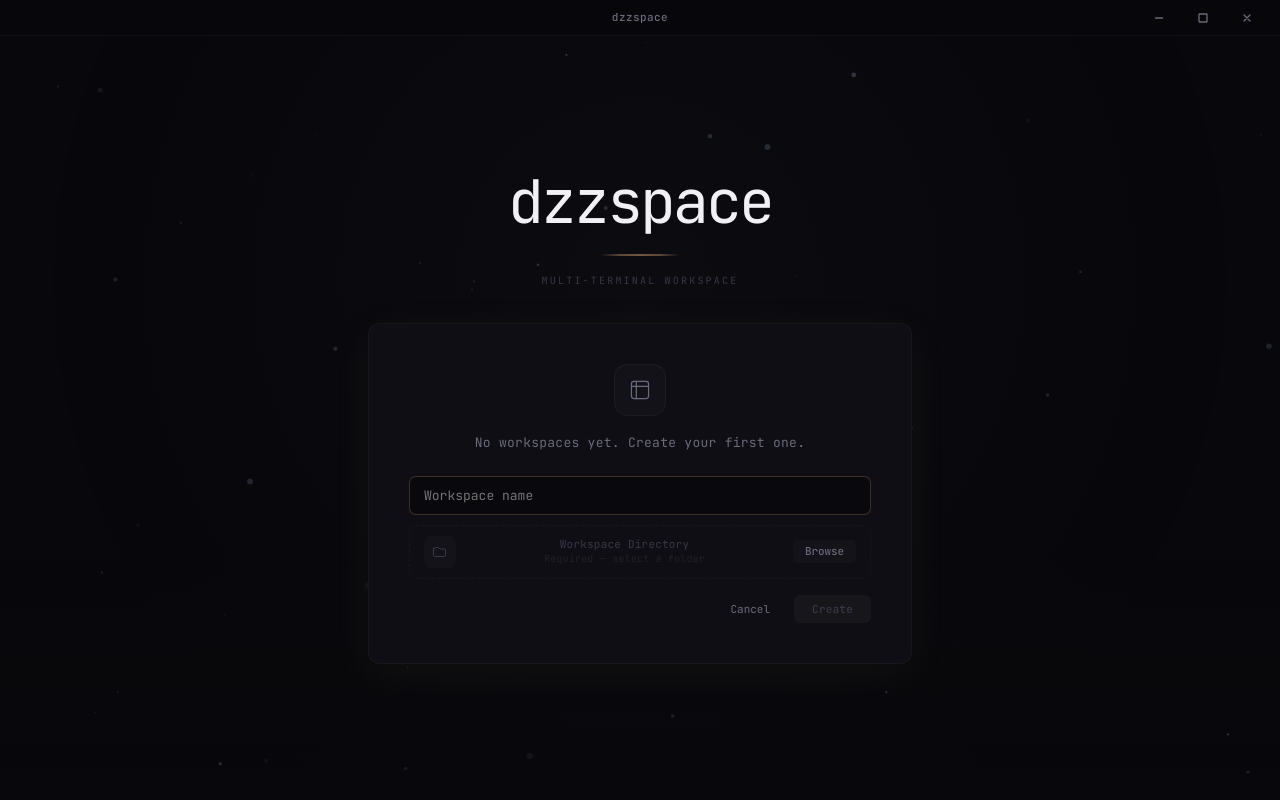
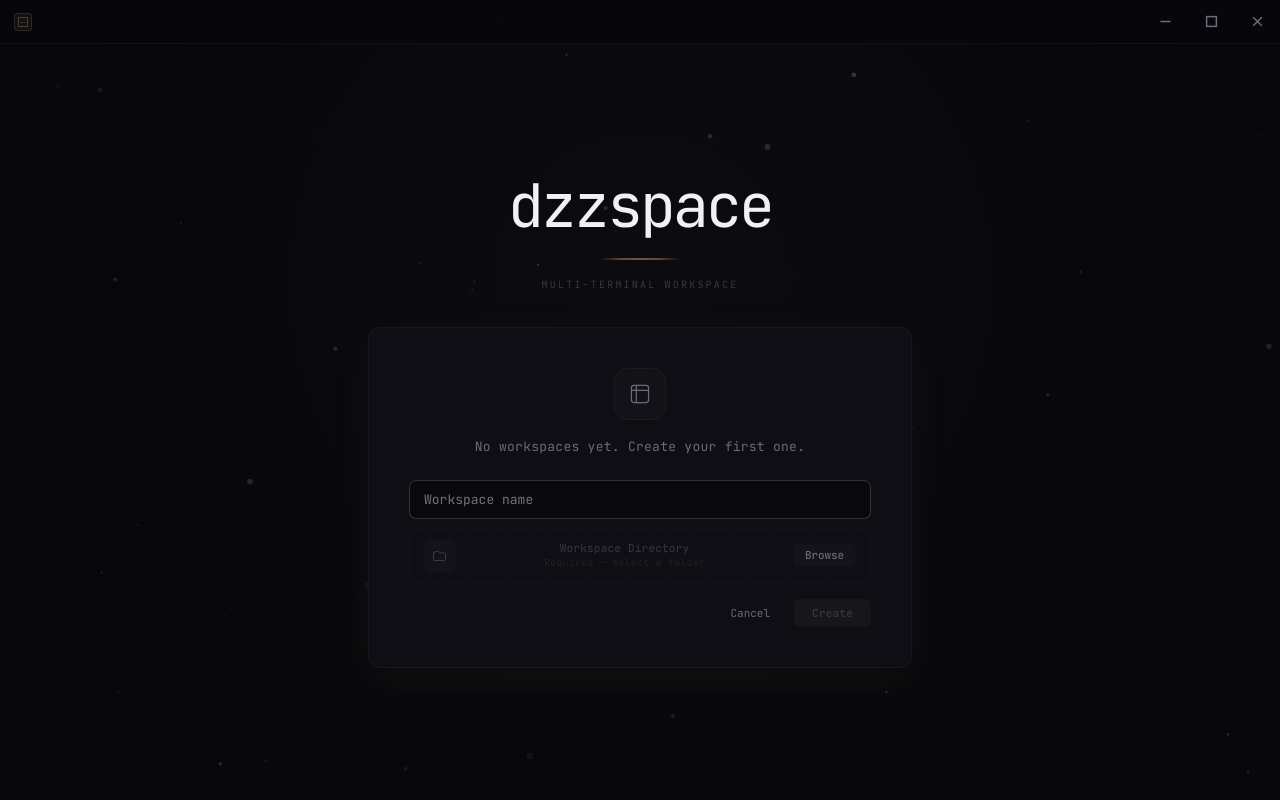
Before and after one commit to dodo1653/dzzspace, a React (Vite) app: page / in a window 1280 px wide. Built offline with nearby package versions, Linux system fonts and the light colour scheme.

Commit message:
dzzspace v1.1

```diff
--- a/package.json
+++ b/package.json
@@ -8,6 +8,7 @@
     "build": "tsc -b && electron-vite build",
     "preview": "electron-vite preview",
     "make": "electron-vite build && electron-forge make",
+    "dist": "electron-vite build && electron-builder --win --config.win.target=nsis",
     "lint": "eslint src/",
     "typecheck": "tsc --noEmit"
   },
@@ -33,6 +34,7 @@
     "@typescript-eslint/parser": "^7.0.0",
     "autoprefixer": "^10.4.0",
     "electron": "^31.0.0",
+    "electron-builder": "^26.15.3",
     "electron-vite": "^2.3.0",
     "eslint": "^8.57.0",
     "postcss": "^8.4.0",
--- a/src/main/pty.ts
+++ b/src/main/pty.ts
@@ -10,7 +10,7 @@ export function registerPtyHandlers() {
   ipcMain.handle('pty:create', (_event, options: { cwd?: string }) => {
     const id = `term-${nextId++}`
     const shell = 'powershell.exe'
-    const shellArgs = ['-NoProfile', '-NoLogo', '-NoExit', '-Command', "function prompt {\"[$((Get-Location).Path.Replace($HOME,'~').Replace('\\','/'))] ❯ \"}"]
+    const shellArgs = ['-NoProfile', '-NoLogo', '-NoExit', '-Command', "function prompt {\"$((Get-Location).Path.Replace($HOME,'~').Replace('\\','/')) ❯ \"}"]
 
     const cwd = options.cwd || process.env.USERPROFILE || 'C:\\'
     sessionCwds.set(id, cwd)
--- a/src/renderer/components/TitleBar.tsx
+++ b/src/renderer/components/TitleBar.tsx
@@ -1,5 +1,4 @@
 import React from 'react'
-import { useWorkspaceStore } from '../store/workspaceStore'
 import { IconSidebar } from './icons'
 import { playClick, playWindowClose } from '../utils/sound'
 
@@ -10,89 +9,85 @@ interface TitleBarProps {
 }
 
 const TitleBar: React.FC<TitleBarProps> = ({ onToggleSidebar, sidebarVisible, showSidebarToggle = true }) => {
-  const workspaces = useWorkspaceStore((s) => s.workspaces)
-  const activeId = useWorkspaceStore((s) => s.activeWorkspaceId)
-  const activeWs = workspaces.find((w) => w.id === activeId)
   const isMac = window.dzz?.platform === 'darwin'
 
   const handleMinimize = () => window.dzz?.window.minimize()
   const handleMaximize = () => window.dzz?.window.maximize()
-  const handleClose = () => window.dzz?.window.close()
+  const handleClose = () => { handleClose_(); playWindowClose() }
+  function handleClose_() { window.dzz?.window.close() }
 
   return (
     <div className="title-bar">
+      {isMac ? (
         <div className="title-bar-left">
-        {isMac ? (
-          <div style={{ display: 'flex', alignItems: 'center', gap: 6 }}>
           <div className="title-bar-traffic-lights">
-              <button className="title-bar-traffic-light close" onClick={() => { handleClose(); playWindowClose() }}>
-                <svg width="6" height="6" viewBox="0 0 6 6" fill="none" stroke="rgba(0,0,0,0.35)" strokeWidth="0.8" strokeLinecap="round">
-                  <path d="M1.5 1.5l3 3M4.5 1.5l-3 3" />
+            <button className="title-bar-traffic-light close" onClick={() => { handleClose_(); playWindowClose() }}>
+              <svg width="7" height="7" viewBox="0 0 7 7" fill="none" stroke="rgba(0,0,0,0.35)" strokeWidth="0.9" strokeLinecap="round">
+                <path d="M1.8 1.8l3.4 3.4M5.2 1.8l-3.4 3.4" />
               </svg>
             </button>
             <button className="title-bar-traffic-light minimize" onClick={handleMinimize}>
-                <svg width="6" height="6" viewBox="0 0 6 6" fill="none" stroke="rgba(0,0,0,0.35)" strokeWidth="0.8" strokeLinecap="round">
-                  <path d="M1.5 3h3" />
+              <svg width="7" height="7" viewBox="0 0 7 7" fill="none" stroke="rgba(0,0,0,0.35)" strokeWidth="0.9" strokeLinecap="round">
+                <path d="M1.5 3.5h4" />
               </svg>
             </button>
             <button className="title-bar-traffic-light maximize" onClick={handleMaximize}>
-                <svg width="6" height="6" viewBox="0 0 6 6" fill="none" stroke="rgba(0,0,0,0.35)" strokeWidth="0.8" strokeLinecap="round">
-                  <rect x="1" y="1" width="4" height="4" rx="0.5" />
+              <svg width="7" height="7" viewBox="0 0 7 7" fill="none" stroke="rgba(0,0,0,0.35)" strokeWidth="0.9" strokeLinecap="round">
+                <rect x="1.2" y="1.2" width="4.6" height="4.6" rx="0.6" />
               </svg>
             </button>
           </div>
-            {showSidebarToggle && (
-              <>
           <span className="title-bar-divider" />
-                <button
-                  onClick={() => { onToggleSidebar(); playClick() }}
-                  className={`title-bar-toggle-btn ${sidebarVisible ? 'active' : ''}`}
-                  title="Toggle sidebar"
-                >
-                  <IconSidebar size={13} />
-                </button>
-              </>
-            )}
-          </div>
-        ) : (
-          <div style={{ display: 'flex', alignItems: 'center', gap: 4 }}>
+          <div className="title-bar-app-icon" />
           {showSidebarToggle && (
             <button
               onClick={() => { onToggleSidebar(); playClick() }}
               className={`title-bar-toggle-btn ${sidebarVisible ? 'active' : ''}`}
               title="Toggle sidebar"
             >
-                <IconSidebar size={13} />
+              <IconSidebar size={15} />
+            </button>
+          )}
+        </div>
+      ) : (
+        <div className="title-bar-left">
+          <div className="title-bar-app-icon" style={{ marginLeft: 2 }} />
+          {showSidebarToggle && (
+            <button
+              onClick={() => { onToggleSidebar(); playClick() }}
+              className={`title-bar-toggle-btn ${sidebarVisible ? 'active' : ''}`}
+              title="Toggle sidebar"
+            >
+              <IconSidebar size={15} />
             </button>
           )}
         </div>
       )}
-      </div>
 
-      <div className="title-bar-title">
-        {activeWs ? `${activeWs.name}` : 'dzzspace'}
-      </div>
+      <div className="title-bar-center" />
 
       {!isMac ? (
+        <div className="title-bar-right">
           <div className="title-bar-windows-controls">
-          <button onClick={handleMinimize}>
-            <svg viewBox="0 0 12 12" fill="none" stroke="currentColor" strokeWidth="1.2" strokeLinecap="round">
-              <path d="M2.5 6h7" />
+            <button onClick={handleMinimize} title="Minimize">
+              <svg viewBox="0 0 12 12" fill="none" stroke="currentColor" strokeWidth="1.3" strokeLinecap="square">
+                <path d="M2 6h8" />
               </svg>
             </button>
-          <button onClick={handleMaximize}>
-            <svg viewBox="0 0 12 12" fill="none" stroke="currentColor" strokeWidth="1.2" strokeLinecap="round">
-              <rect x="2" y="2" width="8" height="8" rx="0.5" />
+            <button onClick={handleMaximize} title="Maximize">
+              <svg viewBox="0 0 12 12" fill="none" stroke="currentColor" strokeWidth="1.3" strokeLinecap="square">
+                <rect x="1.5" y="1.5" width="9" height="9" rx="0" />
               </svg>
             </button>
-          <button className="close-btn" onClick={() => { handleClose(); playWindowClose() }}>
-            <svg viewBox="0 0 12 12" fill="none" stroke="currentColor" strokeWidth="1.2" strokeLinecap="round">
-              <path d="M3 3l6 6M9 3l-6 6" />
+            <button className="title-bar-close-btn" onClick={() => { handleClose_(); playWindowClose() }} title="Close">
+              <svg viewBox="0 0 12 12" fill="none" stroke="currentColor" strokeWidth="1.3" strokeLinecap="square">
+                <path d="M2.5 2.5l7 7M9.5 2.5l-7 7" />
               </svg>
             </button>
           </div>
+        </div>
       ) : (
-        <div style={{ width: '90px' }} />
+        <div className="title-bar-right" />
       )}
     </div>
   )
--- a/src/renderer/styles/theme.css
+++ b/src/renderer/styles/theme.css
@@ -17,7 +17,7 @@
   --font-sans: 'JetBrains Mono', 'SF Mono', SFMono-Regular, 'SF Pro Display', -apple-system, monospace;
   --font-mono: 'JetBrains Mono', 'Cascadia Code', 'Fira Code', monospace;
 
-  --title-bar-height: 36px;
+  --title-bar-height: 44px;
   --header-height: 40px;
   --footer-height: 18px;
   --pane-gap: 4px;
--- a/src/renderer/styles/titlebar.css
+++ b/src/renderer/styles/titlebar.css
@@ -7,7 +7,7 @@
   display: flex;
   align-items: center;
   justify-content: space-between;
-  padding: 0 12px;
+  padding: 0 8px 0 12px;
   background: rgba(8, 8, 12, 0.94);
   border-bottom: 0.5px solid rgba(255, 255, 255, 0.04);
   z-index: 100;
@@ -17,39 +17,60 @@
 .title-bar-left {
   display: flex;
   align-items: center;
+  gap: 6px;
   -webkit-app-region: no-drag;
   min-width: 0;
 }
 
-.title-bar-title {
-  font-family: var(--font-sans);
-  font-size: 11px;
-  font-weight: 500;
-  color: var(--muted);
-  letter-spacing: 0.04em;
-  position: absolute;
-  left: 50%;
-  transform: translateX(-50%);
-  -webkit-app-region: no-drag;
-  white-space: nowrap;
+.title-bar-center {
+  flex: 1;
+  -webkit-app-region: drag;
 }
 
-.title-bar-drag {
-  flex: 1;
-  -webkit-app-region: drag;
+.title-bar-right {
+  display: flex;
+  align-items: center;
+  -webkit-app-region: no-drag;
+}
+
+.title-bar-app-icon {
+  width: 18px;
+  height: 18px;
+  border-radius: 4px;
+  background: rgba(212, 163, 115, 0.06);
+  border: 0.5px solid rgba(212, 163, 115, 0.15);
+  position: relative;
+  flex-shrink: 0;
+}
+
+.title-bar-app-icon::before {
+  content: '';
+  position: absolute;
+  inset: 3px;
+  border: 1px solid rgba(212, 163, 115, 0.3);
+}
+
+.title-bar-app-icon::after {
+  content: '';
+  position: absolute;
+  left: 5px;
+  right: 5px;
+  top: 50%;
+  height: 0.5px;
+  background: rgba(212, 163, 115, 0.2);
 }
 
 .title-bar-traffic-lights {
   display: flex;
   gap: 7px;
   -webkit-app-region: no-drag;
-  padding: 0 4px;
+  padding: 0 2px;
   align-items: center;
 }
 
 .title-bar-traffic-light {
-  width: 12px;
-  height: 12px;
+  width: 13px;
+  height: 13px;
   border-radius: 50%;
   border: none;
   display: flex;
@@ -60,7 +81,7 @@
 }
 
 .title-bar-traffic-light:active {
-  transform: scale(0.9);
+  transform: scale(0.88);
 }
 
 .title-bar-traffic-light svg {
@@ -90,13 +111,14 @@
 
 .title-bar-divider {
   width: 0.5px;
-  height: 14px;
+  height: 16px;
   background: rgba(255, 255, 255, 0.06);
   flex-shrink: 0;
+  margin: 0 2px;
 }
 
 .title-bar-toggle-btn {
-  padding: 5px;
+  padding: 6px;
   border-radius: 5px;
   display: flex;
   color: var(--dim);
@@ -105,7 +127,7 @@
 }
 
 .title-bar-toggle-btn:hover {
-  background: rgba(255, 255, 255, 0.04);
+  background: rgba(255, 255, 255, 0.05);
   color: var(--muted);
 }
 
@@ -116,11 +138,11 @@
 .title-bar-windows-controls {
   display: flex;
   -webkit-app-region: no-drag;
-  gap: 2px;
+  margin-right: -8px;
 }
 
 .title-bar-windows-controls button {
-  width: 42px;
+  width: 46px;
   height: var(--title-bar-height);
   display: flex;
   align-items: center;
@@ -132,9 +154,9 @@
 }
 
 .title-bar-windows-controls button svg {
-  width: 12px;
-  height: 12px;
-  stroke-width: 1.3;
+  width: 13px;
+  height: 13px;
+  stroke-width: 1.4;
 }
 
 .title-bar-windows-controls button:hover {
@@ -146,11 +168,11 @@
   background: rgba(255, 255, 255, 0.04);
 }
 
-.title-bar-windows-controls button.close-btn:hover {
-  background: rgba(227, 86, 124, 0.15);
+.title-bar-windows-controls button.title-bar-close-btn:hover {
+  background: rgba(227, 86, 124, 0.12);
   color: var(--error);
 }
 
-.title-bar-windows-controls button.close-btn:active {
-  background: rgba(227, 86, 124, 0.2);
+.title-bar-windows-controls button.title-bar-close-btn:active {
+  background: rgba(227, 86, 124, 0.18);
 }
--- a/website/index.html
+++ b/website/index.html
@@ -450,12 +450,12 @@
         <h4>macOS</h4>
         <p>Download .zip<br>Apple Silicon & Intel</p>
       </a>
-      <a href="https://github.com/dodo1653/dzzspace/releases/latest/download/dzzspace-Setup.exe" class="install-card" style="text-decoration:none">
+      <a href="https://github.com/dodo1653/dzzspace/releases/latest/download/dzzspace-Setup-1.0.0.exe" class="install-card" style="text-decoration:none">
         <div class="icon-wrap">
           <svg viewBox="0 0 16 16"><rect x="1" y="2" width="14" height="12" rx="1"/><circle cx="10" cy="8" r="2"/></svg>
         </div>
         <h4>Windows</h4>
-        <p>Download .exe<br>Windows 10 / 11</p>
+        <p>Download Setup.exe<br>Windows 10 / 11 — 78 MB</p>
       </a>
       <a href="https://github.com/dodo1653/dzzspace/releases/latest/download/dzzspace-linux-x64.zip" class="install-card" style="text-decoration:none">
         <div class="icon-wrap">
```
Also changed, not shown: src/renderer/components/SidebarCanvas.tsx (+59 -22 lines), src/renderer/components/TerminalInstance.tsx (+6 -1 lines), src/renderer/utils/premiumRenderer.ts (+22 -0 lines), 1 other file (tests, documents, lock files or other folders). Lines whose indentation alone changed are shown as unchanged.
